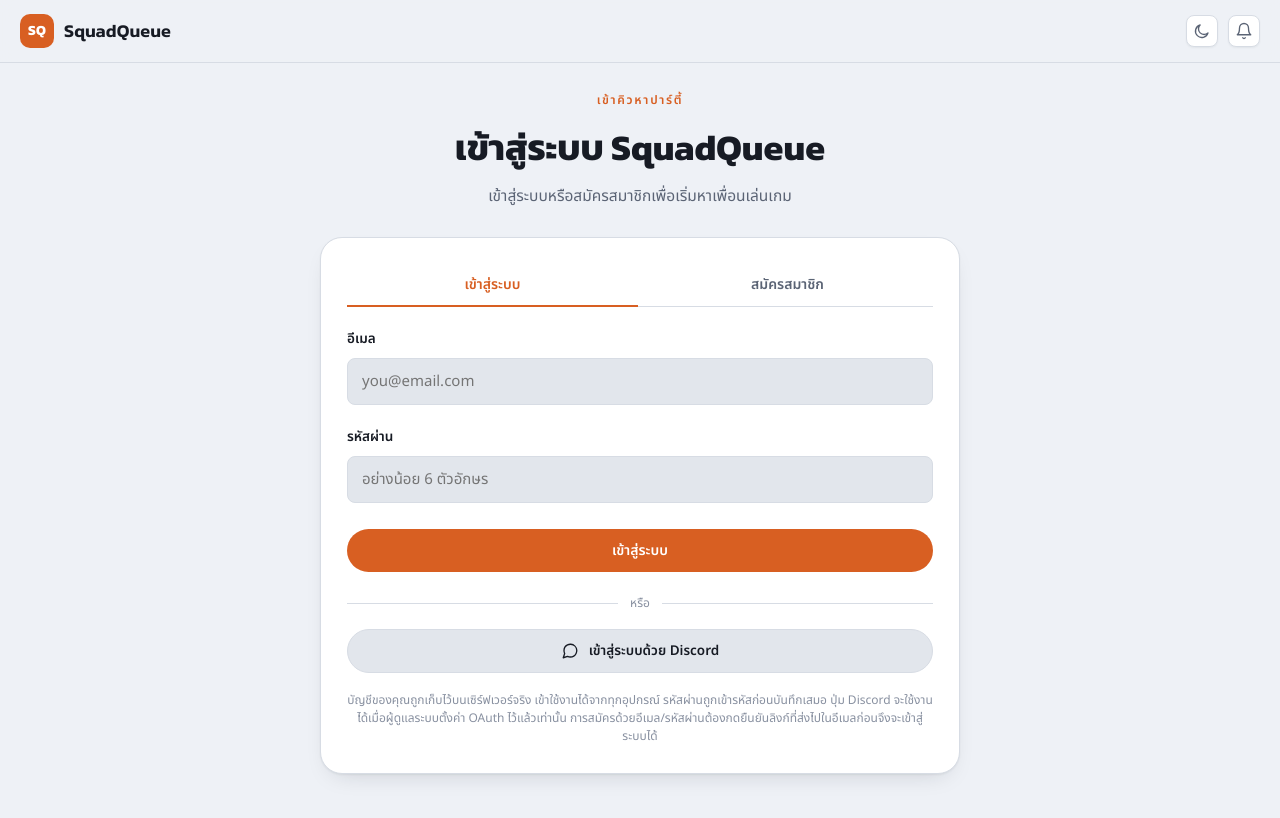
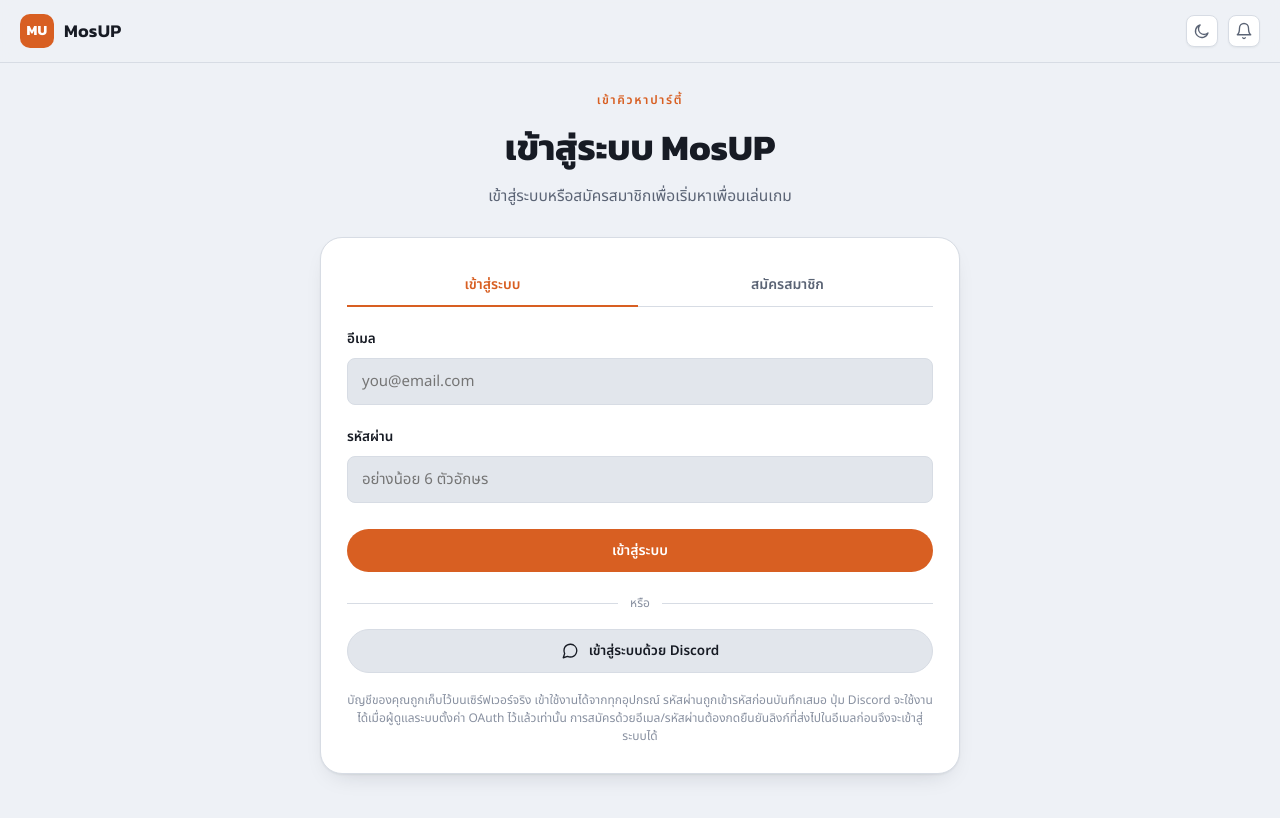
Before and after one commit to TwichyB/squadqueue-server, a website: page public/index.html in a window 1280 px wide. Drawn offline with nearby package versions, Linux system fonts and the light colour scheme; no server answers; a web font is replaced by a local one.

Commit message:
Add files via upload

```diff
--- a/package.json
+++ b/package.json
@@ -2,7 +2,7 @@
   "name": "squadqueue-server",
   "version": "1.0.0",
   "private": true,
-  "description": "SquadQueue - real accounts, PostgreSQL database, and real-time chat for the gaming-buddy-finder app",
+  "description": "MosUP - real accounts, PostgreSQL database, and real-time chat for the gaming-buddy-finder app",
   "engines": {
     "node": ">=18"
   },
--- a/public/index.html
+++ b/public/index.html
@@ -3,7 +3,7 @@
 <head>
 <meta charset="UTF-8">
 <meta name="viewport" content="width=device-width, initial-scale=1.0">
-<title>SquadQueue</title>
+<title>MosUP</title>
 <link rel="stylesheet" href="https://fonts.googleapis.com/css2?family=Kanit:wght@400;500;600;700&family=Noto+Sans+Thai:wght@400;500;600;700&family=Bai+Jamjuree:wght@500;600&display=swap">
 <link rel="stylesheet" href="/styles.css">
 </head>
@@ -12,8 +12,8 @@
 <div id="app">
   <header class="topbar">
     <div class="brand">
-      <span class="brand-mark">SQ</span>
-      <span class="brand-name">SquadQueue</span>
+      <span class="brand-mark">MU</span>
+      <span class="brand-name">MosUP</span>
     </div>
     <div class="topbar-right">
       <button class="icon-btn theme-toggle" id="themeToggleBtn" type="button" aria-label="สลับโหมดสว่าง/มืด" title="สลับโหมดสว่าง/มืด">
@@ -51,7 +51,7 @@
       <div class="wrap">
         <div class="onboard-head">
           <div class="eyebrow">เข้าคิวหาปาร์ตี้</div>
-          <h1>เข้าสู่ระบบ SquadQueue</h1>
+          <h1>เข้าสู่ระบบ MosUP</h1>
           <p>เข้าสู่ระบบหรือสมัครสมาชิกเพื่อเริ่มหาเพื่อนเล่นเกม</p>
         </div>
         <div class="form-card">
--- a/src/server.js
+++ b/src/server.js
@@ -37,5 +37,5 @@
 
 const PORT = process.env.PORT || 3000;
 server.listen(PORT, () => {
-  console.log("SquadQueue server listening on port " + PORT);
+  console.log("MosUP server listening on port " + PORT);
 });
```
Also changed, not shown: src/mailer.js (+4 -4 lines), README.md.
